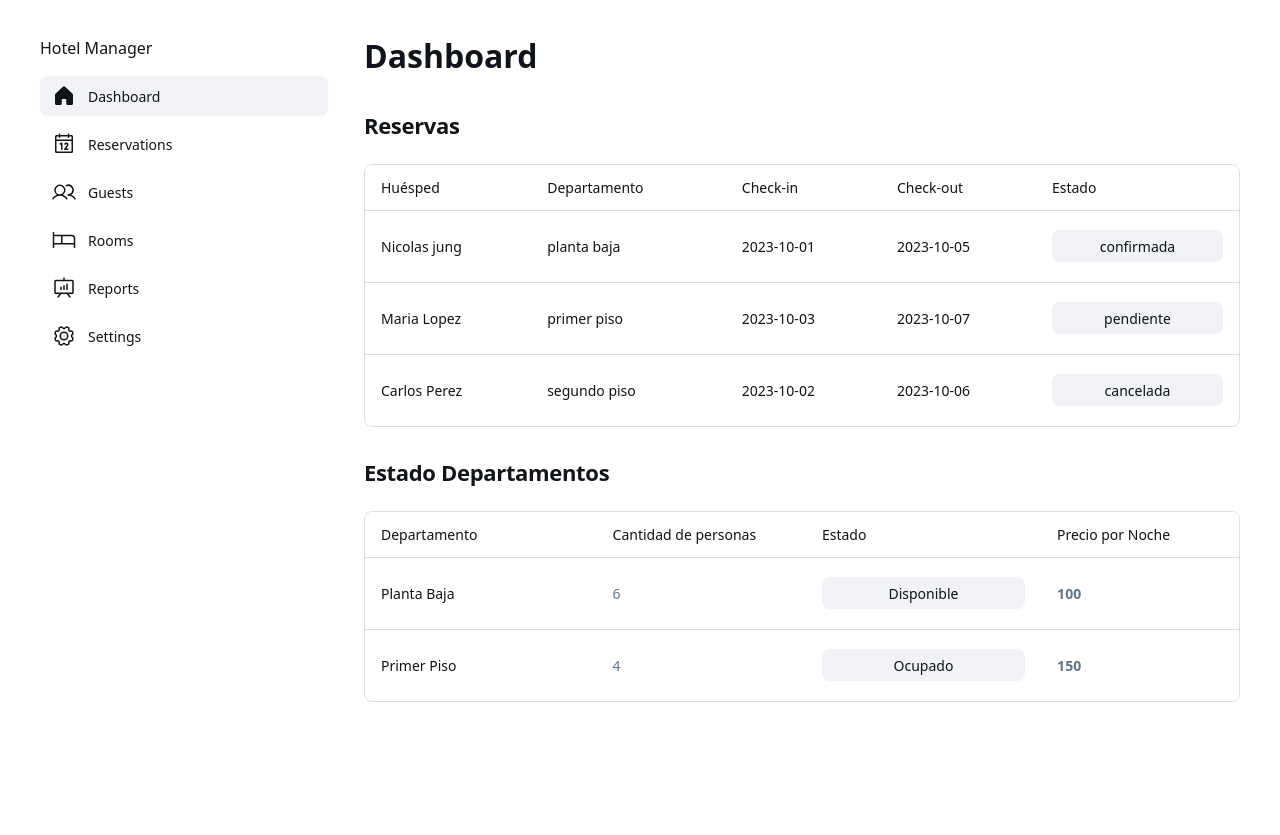
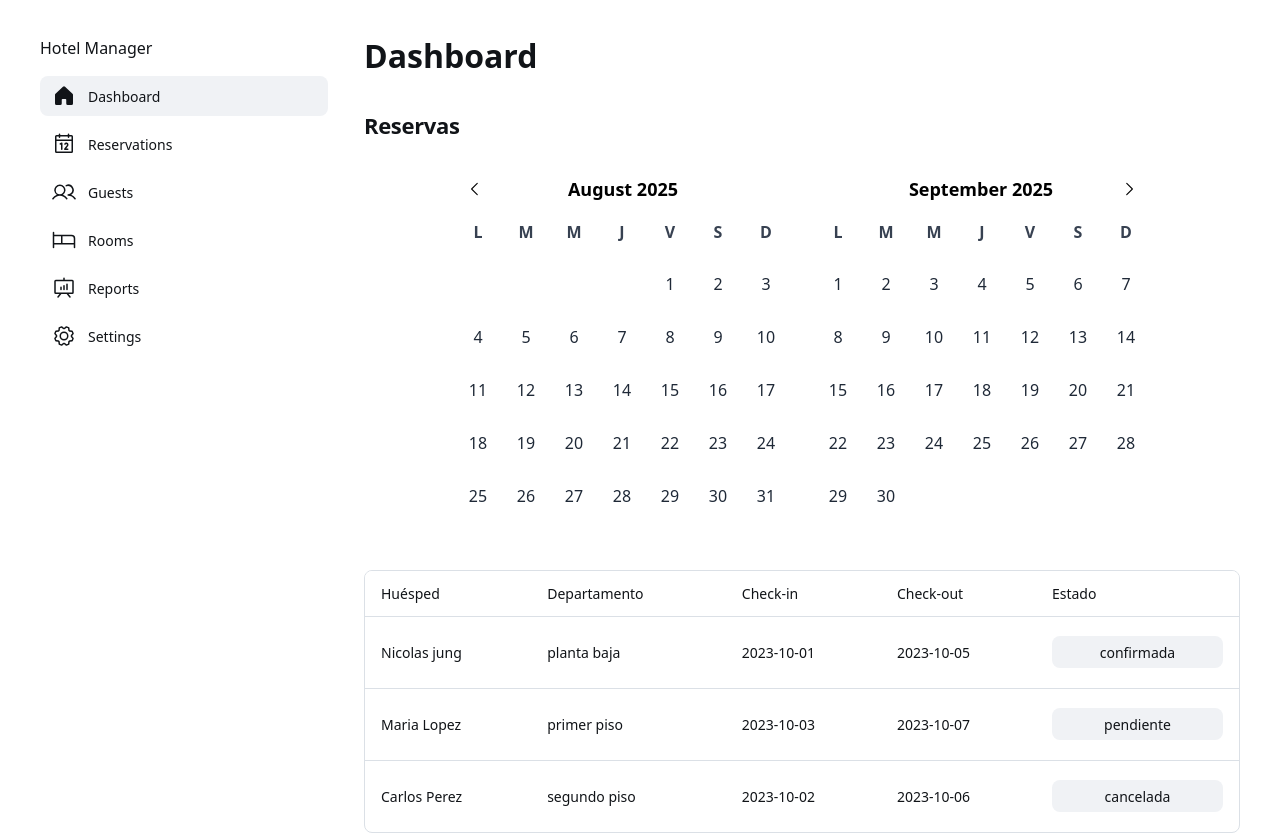
Before and after one commit to nspinettojung/reservas, an Angular app: page / in a window 1280 px wide. Shown: the top 835 px of the page. Before the commit the page ends 800 px from the top, so only its background shows below. Built offline with nearby package versions, Linux system fonts and the light colour scheme.

Commit message:
comentarios en calendario

```diff
--- a/src/app/page/dashboard/dashboard.html
+++ b/src/app/page/dashboard/dashboard.html
@@ -24,7 +24,7 @@
         >
           Reservas
         </h2>
-
+        <ara-calendario></ara-calendario>
         <ara-lista-cliente></ara-lista-cliente>
         <h2
           class="text-[#111418] text-[22px] font-bold leading-tight tracking-[-0.015em] px-4 pb-3 pt-5"
--- a/src/app/page/dashboard/dashboard.ts
+++ b/src/app/page/dashboard/dashboard.ts
@@ -2,10 +2,11 @@ import { Component } from '@angular/core';
 import { Sidenav } from '../../shared/sidenav/sidenav';
 import { ListaCliente } from '../../shared/lista-cliente/lista-cliente';
 import { ListaDepto } from '../../shared/lista-depto/lista-depto';
+import { Calendario } from "../../shared/calendario/calendario";
 
 @Component({
   selector: 'app-dashboard',
-  imports: [Sidenav, ListaCliente, ListaDepto],
+  imports: [Sidenav, ListaCliente, ListaDepto, Calendario],
   templateUrl: './dashboard.html',
   styleUrl: './dashboard.scss',
 })
--- a/src/app/shared/calendario/calendario.ts
+++ b/src/app/shared/calendario/calendario.ts
@@ -13,28 +13,35 @@ export class Calendario {
   mesActual = new Date().getMonth();
   anoActual = new Date().getFullYear();
 
+  //obtiene el mes siguiente
   get mesSiguiente(): number {
     return (this.mesActual + 1) % 12;
   }
+  //obtiene el año siguiente
   get anoSiguiente(): number {
     return this.mesActual === 11 ? this.anoActual + 1 : this.anoActual;
   }
 
+  //obtiene el rango de fechas seleccionadas
   seleccion: [Date | null, Date | null] = [null, null];
 
+  //obtiene el nombre del mes
   nombreMes(mes: number, ano: number): string {
     return new Date(ano, mes).toLocaleString('default', { month: 'long' });
   }
 
+  //obtiene los días del mes
   getDiasDelMes(mes: number, ano: number): number[] {
     const totalDias = new Date(ano, mes + 1, 0).getDate();
     return Array.from({ length: totalDias }, (_, i) => i + 1);
   }
 
+  //obtiene el primer día de la semana
   getPrimerDiaSemana(mes: number, ano: number): number {
     return new Date(ano, mes, 0).getDay();
   }
 
+  //obtiene las celdas finales
   getCeldasFinales(mes: number, ano: number): number[] {
     const primerDia = this.getPrimerDiaSemana(mes, ano);
     const totalDias = this.getDiasDelMes(mes, ano).length;
@@ -44,6 +51,7 @@ export class Calendario {
     return Array.from({ length: vacias > 0 ? vacias : 0 });
   }
 
+  //obtiene el mes anterior
   mesAnterior() {
     if (this.mesActual === 0) {
       this.mesActual = 11;
@@ -53,6 +61,7 @@ export class Calendario {
     }
   }
 
+  //obtiene el mes siguiente
   mesSiguienteFn() {
     if (this.mesActual === 11) {
       this.mesActual = 0;
@@ -62,8 +71,26 @@ export class Calendario {
     }
   }
 
+  //selecciona un día
   seleccionarDia(mes: number, ano: number, dia: number) {
     const fecha = new Date(ano, mes, dia);
+
+    // Si haces click en la segunda fecha seleccionada, solo deselecciona la segunda
+    if (this.seleccion[1] && fecha.getTime() === this.seleccion[1].getTime()) {
+      this.seleccion[1] = null;
+      return;
+    }
+
+    // Si haces click en la primera fecha seleccionada y no hay segunda, limpia todo
+    if (
+      this.seleccion[0] &&
+      !this.seleccion[1] &&
+      fecha.getTime() === this.seleccion[0].getTime()
+    ) {
+      this.limpiarSeleccion();
+      return;
+    }
+
     if (!this.seleccion[0] || (this.seleccion[0] && this.seleccion[1])) {
       this.seleccion = [fecha, null];
     } else if (this.seleccion[0] && !this.seleccion[1]) {
@@ -75,10 +102,12 @@ export class Calendario {
     }
   }
 
+  //limpia la selección
   limpiarSeleccion() {
     this.seleccion = [null, null];
   }
 
+  //verifica si una fecha está en el rango seleccionado
   estaEnRango(mes: number, ano: number, dia: number): boolean {
     if (!this.seleccion[0]) return false;
     const fecha = new Date(ano, mes, dia);
@@ -88,30 +117,34 @@ export class Calendario {
     return fecha.getTime() === this.seleccion[0].getTime();
   }
 
+  //verifica si una fecha es el inicio del rango seleccionado
   esInicio(mes: number, ano: number, dia: number): boolean {
     if (!this.seleccion[0]) return false;
     const fecha = new Date(ano, mes, dia);
     return this.seleccion[0] && fecha.getTime() === this.seleccion[0].getTime();
   }
 
+  //verifica si una fecha es el fin del rango seleccionado
   esFin(mes: number, ano: number, dia: number): boolean {
     if (!this.seleccion[1]) return false;
     const fecha = new Date(ano, mes, dia);
     return this.seleccion[1] && fecha.getTime() === this.seleccion[1].getTime();
   }
 
+  //verifica si una fecha está en el rango seleccionado
   esIntermedio(mes: number, ano: number, dia: number): boolean {
     if (!this.seleccion[0] || !this.seleccion[1]) return false;
     const fecha = new Date(ano, mes, dia);
     return fecha > this.seleccion[0]! && fecha < this.seleccion[1]!;
   }
 
+  //obtiene la clase CSS para un día
   getDiaClase(mes: number, ano: number, dia: number): string {
     if (this.esInicio(mes, ano, dia)) {
-      return 'bg-blue-600 text-white rounded-l-full font-bold border-2 ';
+      return 'bg-blue-600 text-white rounded-l-full font-bold';
     }
     if (this.esFin(mes, ano, dia)) {
-      return 'bg-blue-600 text-white rounded-r-full font-bold border-2 ';
+      return 'bg-blue-600 text-white rounded-r-full font-bold';
     }
     if (this.esIntermedio(mes, ano, dia)) {
       return 'bg-blue-200 rounded-none text-blue-900';
```
